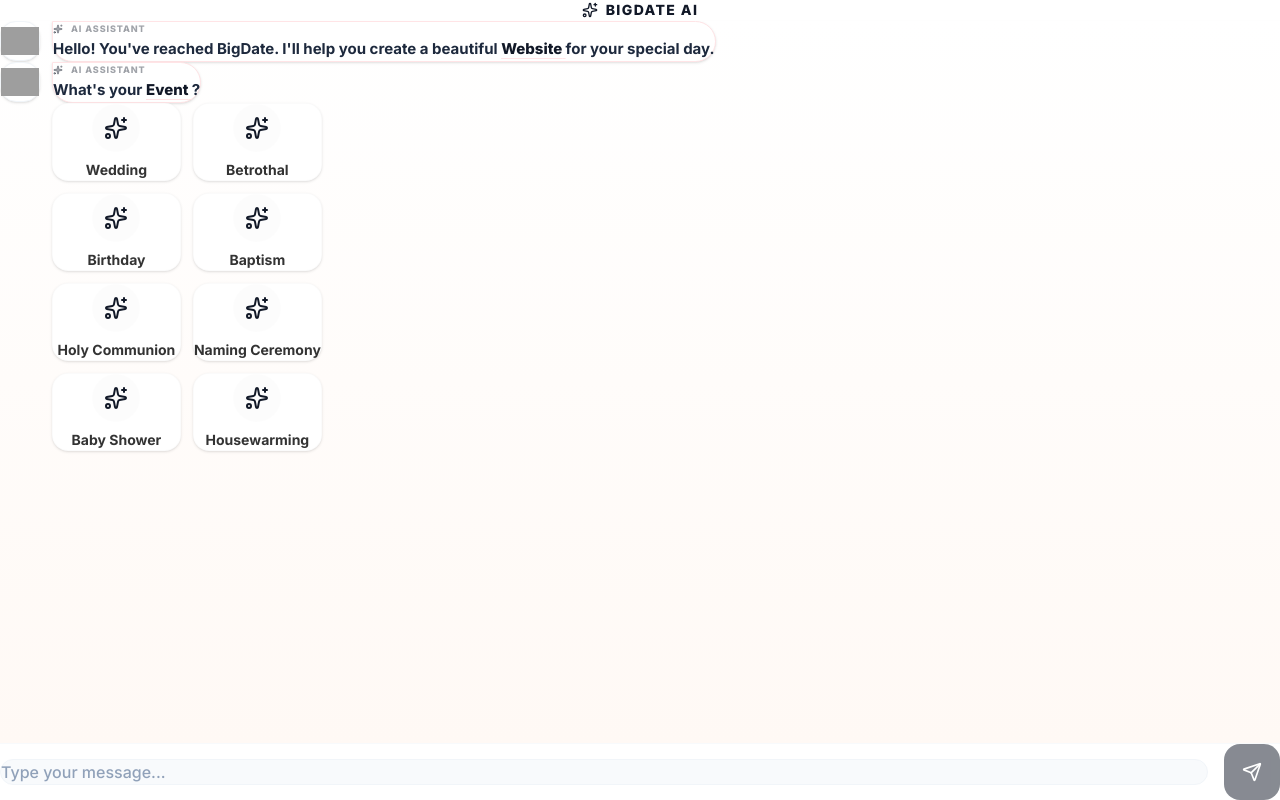
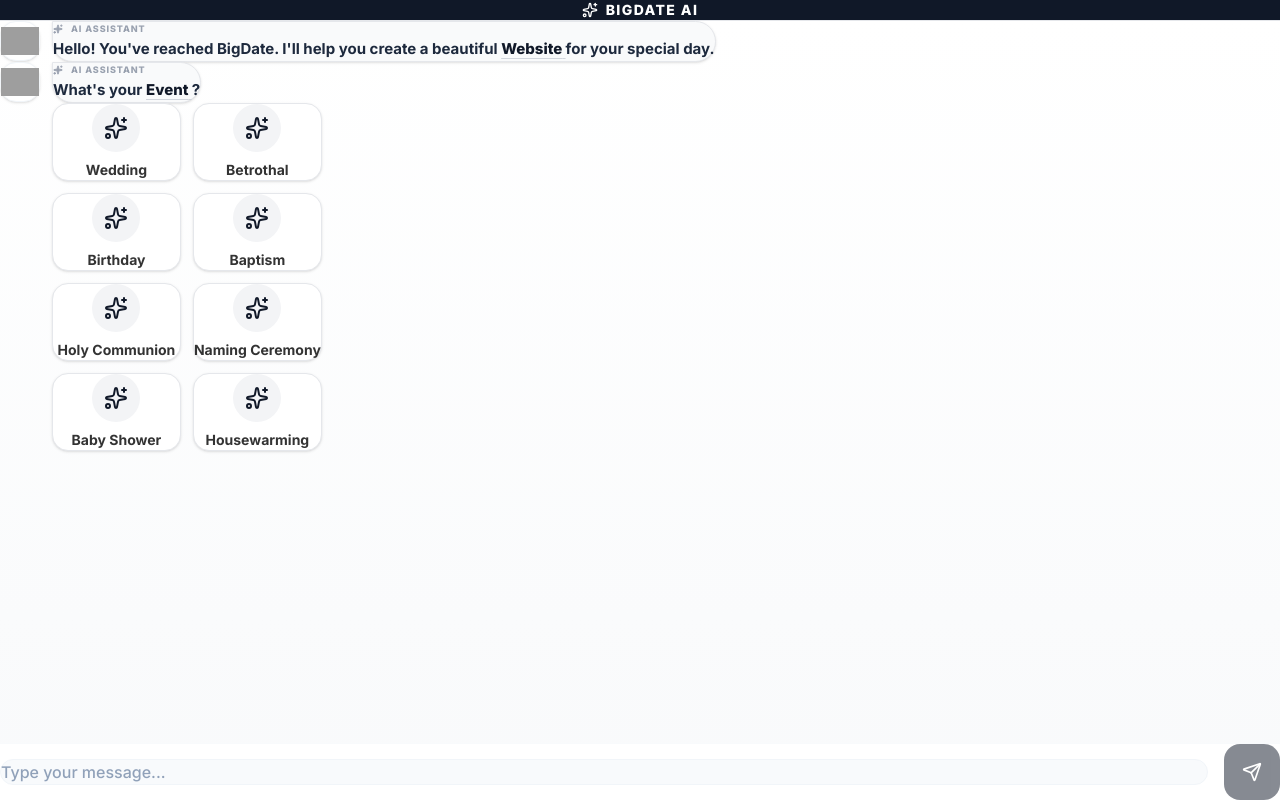
Before and after one commit to Adhinc/Invitation-cards, a React (Vite) app: page /chatbot in a window 1280 px wide. Built offline with nearby package versions, Linux system fonts and the light colour scheme; grey boxes are pictures that could not be loaded.

Commit message:
feat: restyle Chatbot — neutral gray/white theme, no rose accents

```diff
--- a/src/components/Chatbot.tsx
+++ b/src/components/Chatbot.tsx
@@ -241,16 +241,16 @@ const Chatbot: React.FC<ChatbotProps> = ({ eventType: eventTypeProp, onComplete
       whileHover={{ scale: 1.05 }}
       whileTap={{ scale: 0.95 }}
       onClick={onClick}
-      className="bg-white border border-[var(--color-primary-light)]/30 p-3 md:p-4 rounded-2xl flex flex-col items-center gap-2 min-w-0 shadow-sm hover:border-[var(--color-primary)] group transition-all"
+      className="bg-white border border-gray-200 p-3 md:p-4 rounded-2xl flex flex-col items-center gap-2 min-w-0 shadow-sm hover:border-gray-400 hover:bg-gray-50 group transition-all"
     >
       {icon ? (
         <img src={icon} alt={label} className="w-12 h-12 object-contain" />
       ) : (
-        <div className="w-12 h-12 rounded-full bg-[var(--color-primary-light)]/20 flex items-center justify-center text-[var(--color-primary)]">
+        <div className="w-12 h-12 rounded-full bg-gray-100 flex items-center justify-center text-gray-900">
            <Sparkles size={24} />
         </div>
       )}
-      <span className="font-bold text-sm text-[#333] group-hover:text-[var(--color-primary)]">{label}</span>
+      <span className="font-bold text-sm text-[#333] group-hover:text-gray-900">{label}</span>
     </motion.button>
   );
 
@@ -310,8 +310,8 @@ const Chatbot: React.FC<ChatbotProps> = ({ eventType: eventTypeProp, onComplete
       case STEPS.PERSON2_IMAGE:
         return (
            <div className="mt-4 flex gap-3">
-             <button onClick={() => handleSend("Add later")} className="px-6 py-2 bg-white border border-[var(--color-primary)] text-[var(--color-primary)] rounded-full text-sm font-bold">Add it later</button>
-             <button onClick={triggerUpload} className="px-6 py-2 bg-[var(--color-primary)] text-white rounded-full text-sm font-bold flex items-center gap-2">
+             <button onClick={() => handleSend("Add later")} className="px-6 py-2 bg-white border border-gray-200 text-gray-700 rounded-full text-sm font-bold hover:border-gray-400 hover:bg-gray-50">Add it later</button>
+             <button onClick={triggerUpload} className="px-6 py-2 bg-gray-900 text-white rounded-full text-sm font-bold flex items-center gap-2">
                <Camera size={14} /> Upload Image
              </button>
            </div>
@@ -328,8 +328,8 @@ const Chatbot: React.FC<ChatbotProps> = ({ eventType: eventTypeProp, onComplete
       case STEPS.PARENTS_QUESTION:
         return (
           <div className="mt-4 flex gap-3">
-            <button onClick={() => handleSend("Yes, add parents")} className="px-6 py-2 bg-[var(--color-primary)] text-white rounded-full text-sm font-bold">Yes, add them</button>
-            <button onClick={() => handleSend("Skip parents")} className="px-6 py-2 bg-white border border-[var(--color-primary)] text-[var(--color-primary)] rounded-full text-sm font-bold">Skip</button>
+            <button onClick={() => handleSend("Yes, add parents")} className="px-6 py-2 bg-gray-900 text-white rounded-full text-sm font-bold">Yes, add them</button>
+            <button onClick={() => handleSend("Skip parents")} className="px-6 py-2 bg-white border border-gray-200 text-gray-700 rounded-full text-sm font-bold hover:border-gray-400 hover:bg-gray-50">Skip</button>
           </div>
         );
       case STEPS.PARENTS_FLOW_START:
@@ -339,7 +339,7 @@ const Chatbot: React.FC<ChatbotProps> = ({ eventType: eventTypeProp, onComplete
         if (parentsPhase) {
           return (
             <div className="mt-4">
-              <button onClick={() => handleSend("skip")} className="px-5 py-2 bg-white border border-slate-200 text-slate-400 rounded-full text-xs font-bold hover:border-[var(--color-primary)] hover:text-[var(--color-primary)] transition-colors">Skip this</button>
+              <button onClick={() => handleSend("skip")} className="px-5 py-2 bg-white border border-gray-200 text-gray-400 rounded-full text-xs font-bold hover:border-gray-400 hover:text-gray-900 transition-colors">Skip this</button>
             </div>
           );
         }
@@ -355,7 +355,7 @@ const Chatbot: React.FC<ChatbotProps> = ({ eventType: eventTypeProp, onComplete
       case STEPS.ADDRESS:
         return (
            <div className="mt-4 flex gap-3">
-             <button onClick={() => setShowMapPicker(true)} className="px-6 py-2 bg-[var(--color-primary)] text-white rounded-full text-sm font-bold flex items-center gap-2 shadow-lg shadow-rose-100">
+             <button onClick={() => setShowMapPicker(true)} className="px-6 py-2 bg-gray-900 text-white rounded-full text-sm font-bold flex items-center gap-2 shadow-lg shadow-gray-200">
                <MapPin size={14} /> Select on Map
              </button>
            </div>
@@ -397,14 +397,14 @@ const Chatbot: React.FC<ChatbotProps> = ({ eventType: eventTypeProp, onComplete
         className="fixed inset-0 w-full h-full bg-white z-50 flex flex-col overflow-hidden"
       >
             {/* Header */}
-            <div className="p-5 border-b border-[var(--color-primary-light)]/10 flex justify-center items-center bg-white">
-              <div className="flex items-center gap-2 text-[var(--color-primary)] font-black text-sm uppercase tracking-widest">
+            <div className="p-5 border-b border-gray-200 flex justify-center items-center bg-gray-900">
+              <div className="flex items-center gap-2 text-white font-black text-sm uppercase tracking-widest">
                 <Sparkles size={16} /> BigDate AI
               </div>
             </div>
 
             {/* Chat Area */}
-            <div className="flex-1 overflow-y-auto p-5 scrollbar-hide bg-gradient-to-b from-white to-[#FFF9F5]">
+            <div className="flex-1 overflow-y-auto p-5 scrollbar-hide bg-gradient-to-b from-white to-gray-50">
               <div className="space-y-8 pb-10" aria-live="polite">
                 <AnimatePresence initial={false}>
                   {messages.map((m, i) => (
@@ -424,11 +424,11 @@ const Chatbot: React.FC<ChatbotProps> = ({ eventType: eventTypeProp, onComplete
                       <div className={`max-w-[85%] flex flex-col ${m.role === 'user' ? 'items-end' : 'items-start'}`}>
                         <div className={`p-5 rounded-[28px] text-[15px] leading-relaxed shadow-sm transition-all duration-300 ${
                           m.role === 'user'
-                            ? 'bg-[var(--color-primary)] text-white rounded-tr-none font-bold'
-                            : 'bg-white border border-rose-100 text-slate-800 rounded-tl-none font-bold'
+                            ? 'bg-gray-900 text-white rounded-tr-none font-bold'
+                            : 'bg-gray-50 border border-gray-200 text-slate-800 rounded-tl-none font-bold'
                         }`}>
                           {m.role === 'assistant' && (
-                            <div className="flex items-center gap-2 mb-2 text-[var(--color-primary)]/40 text-[9px] uppercase tracking-widest font-black">
+                            <div className="flex items-center gap-2 mb-2 text-gray-400 text-[9px] uppercase tracking-widest font-black">
                                <Sparkles size={10} className="fill-current" /> AI Assistant
                             </div>
                           )}
@@ -439,7 +439,7 @@ const Chatbot: React.FC<ChatbotProps> = ({ eventType: eventTypeProp, onComplete
                               const highlights = ['Website', 'Event', 'Groom', 'Bride', 'Image', 'Date', 'Time', 'Address', 'Wedding', 'Birthday', 'Baptism', 'Baby', 'Father', 'Mother', 'Host', 'Child'];
                               const isHighlight = highlights.includes(cleanWord);
                               return (
-                                <span key={idx} className={isHighlight ? 'text-[var(--color-primary)] font-black underline decoration-rose-100 underline-offset-4' : ''}>
+                                <span key={idx} className={isHighlight ? 'text-gray-900 font-black underline decoration-gray-300 underline-offset-4' : ''}>
                                   {word}{' '}
                                 </span>
                               );
@@ -485,7 +485,7 @@ const Chatbot: React.FC<ChatbotProps> = ({ eventType: eventTypeProp, onComplete
                           key={delay}
                           animate={{ opacity: [0.3, 1, 0.3], y: [0, -4, 0] }}
                           transition={{ repeat: Infinity, duration: 1, delay }}
-                          className="h-2 w-2 bg-[var(--color-primary)]/40 rounded-full"
+                          className="h-2 w-2 bg-gray-400 rounded-full"
                         />
                       ))}
                     </div>
@@ -497,7 +497,7 @@ const Chatbot: React.FC<ChatbotProps> = ({ eventType: eventTypeProp, onComplete
 
             {/* Input Area */}
             <div className="p-3 md:p-6 bg-white border-t border-slate-50 flex items-center gap-3 md:gap-4">
-              <div className="flex-1 bg-slate-50 border border-slate-100 rounded-2xl px-4 md:px-6 py-3 md:py-4 flex items-center focus-within:bg-white focus-within:border-rose-200 transition-all">
+              <div className="flex-1 bg-slate-50 border border-slate-100 rounded-2xl px-4 md:px-6 py-3 md:py-4 flex items-center focus-within:bg-white focus-within:border-gray-400 transition-all">
                 <label htmlFor="chat-input" className="sr-only">Type your message</label>
                 <input
                   id="chat-input"
@@ -512,7 +512,7 @@ const Chatbot: React.FC<ChatbotProps> = ({ eventType: eventTypeProp, onComplete
               <button
                 onClick={() => handleSend()}
                 disabled={!input.trim() || isProcessing}
-                className="w-12 h-12 md:w-14 md:h-14 bg-[var(--color-primary)] text-white rounded-2xl flex items-center justify-center shadow-lg shadow-rose-200 hover:bg-[#b04b5a] active:scale-95 transition-all disabled:opacity-50 disabled:shadow-none shrink-0"
+                className="w-12 h-12 md:w-14 md:h-14 bg-gray-900 text-white rounded-2xl flex items-center justify-center shadow-lg shadow-gray-200 hover:bg-gray-800 active:scale-95 transition-all disabled:opacity-50 disabled:shadow-none shrink-0"
               >
                 <Send size={20} />
               </button>
```
